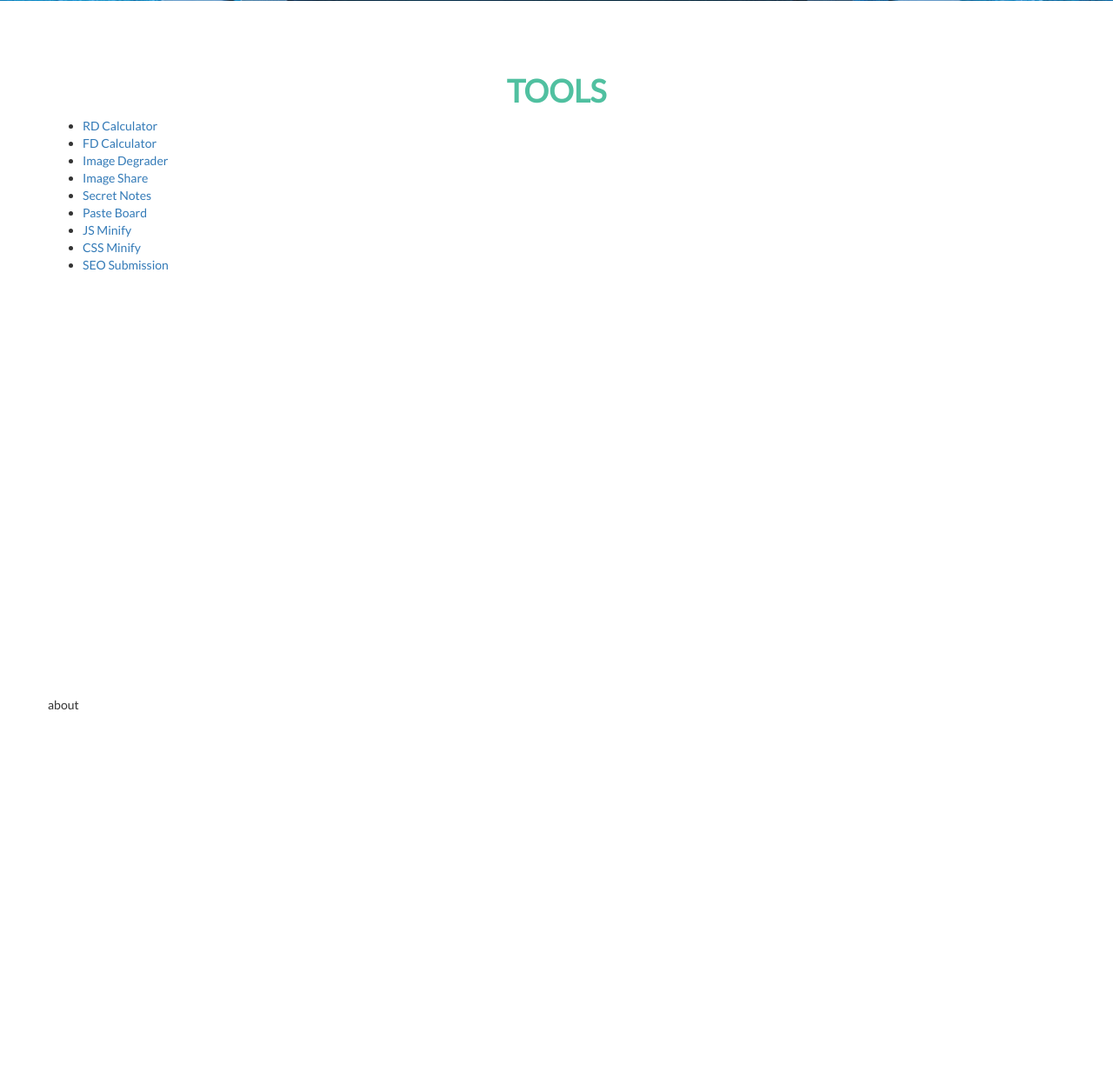
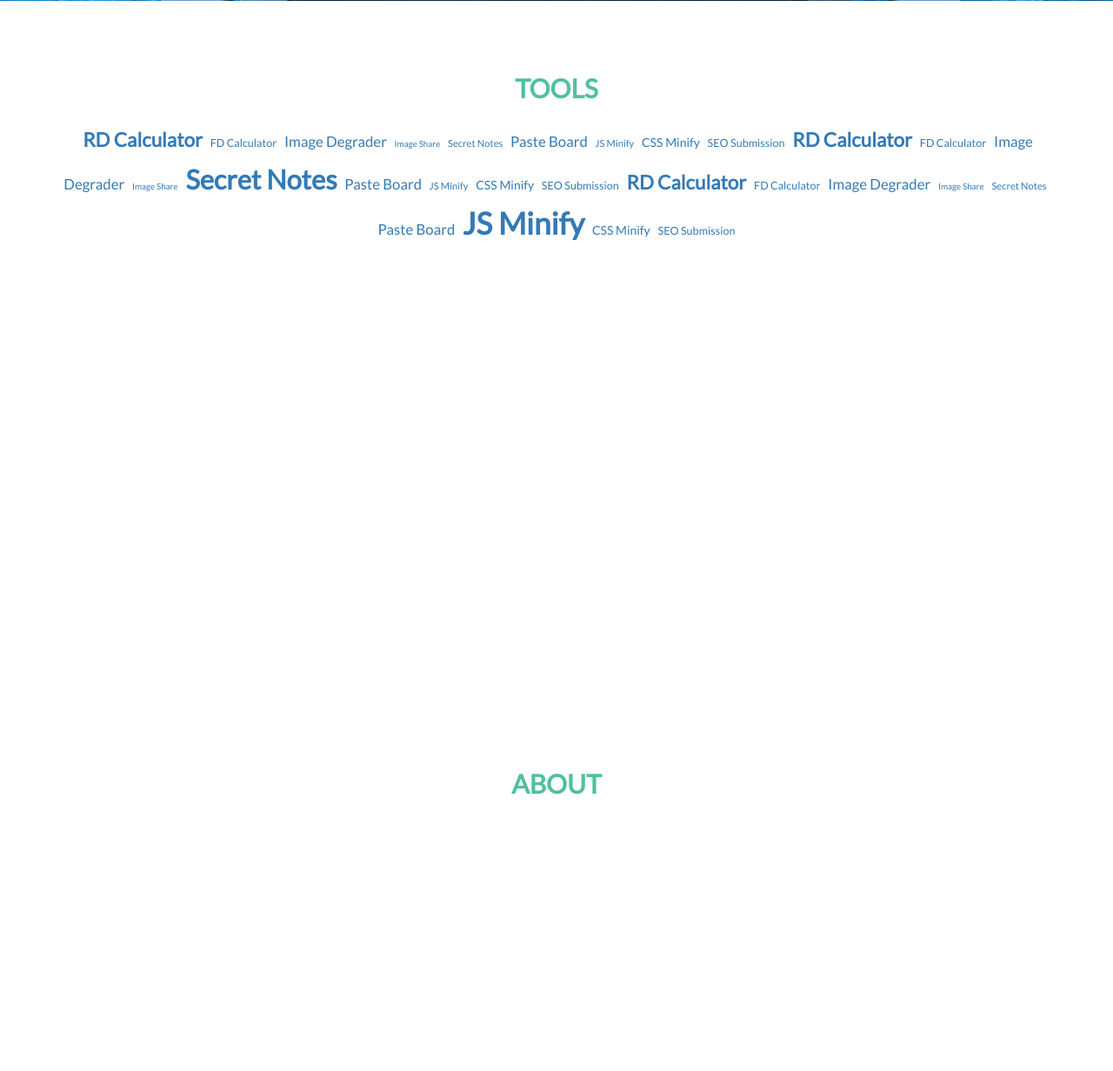
Before and after one commit to 3ncrypter/tlzbx.in, a PHP site: page / in a window 1280 px wide. Shown: the part 799-2031 px from the top of the page at 87% size. Run offline with PHP 8.4, Linux system fonts and the light colour scheme.

Commit message:
created tag clouds. :)

```diff
--- a/css/style.css
+++ b/css/style.css
@@ -383,9 +383,75 @@ html, body {
   padding: 5% 0;
   min-height: 100%;
 }
-.toolsCont h1 {
+.toolsCont h2 {
+  color: #50C0A0;
+  font-weight: bold;
+}
+.toolsCont .cloud {
+  padding-top: 10px;
+}
+.toolsCont .cloud .cloud-ul {
+  margin: 0;
+  padding: 2px;
+  line-height: 3em;
+  text-align: center;
+}
+.toolsCont .cloud .cloud-ul li {
+  display: inline;
+}
+.toolsCont .cloud .cloud-ul li a {
+  padding: 3px;
+}
+.toolsCont .cloud .cloud-ul li a.c1 {
+  font-size: 0.7em;
+  font-weight: 100;
+}
+.toolsCont .cloud .cloud-ul li a.c2 {
+  font-size: 0.8em;
+  font-weight: 200;
+}
+.toolsCont .cloud .cloud-ul li a.c3 {
+  font-size: 0.9em;
+  font-weight: 300;
+}
+.toolsCont .cloud .cloud-ul li a.c4 {
+  font-size: 1.0em;
+  font-weight: 400;
+}
+.toolsCont .cloud .cloud-ul li a.c5 {
+  font-size: 1.2em;
+  font-weight: 500;
+}
+.toolsCont .cloud .cloud-ul li a.c6 {
+  font-size: 1.4em;
+  font-weight: 600;
+}
+.toolsCont .cloud .cloud-ul li a.c7 {
+  font-size: 1.6em;
+  font-weight: 700;
+}
+.toolsCont .cloud .cloud-ul li a.c8 {
+  font-size: 1.8em;
+  font-weight: 800;
+}
+.toolsCont .cloud .cloud-ul li a.c9 {
+  font-size: 2.2em;
+  font-weight: 900;
+}
+.toolsCont .cloud .cloud-ul li a.c10 {
+  font-size: 2.5em;
+  font-weight: 900;
+}
+
+/*Tools - Cloud End*/
+/*About*/
+.aboutCont {
+  padding: 5%;
+  min-height: 100%;
+}
+.aboutCont h2 {
   color: #50C0A0;
   font-weight: bold;
 }
 
-/*Tools - Cloud End*/
+/*About End*/
--- a/index.html
+++ b/index.html
@@ -68,18 +68,36 @@
             <div class="container toolsCont">
                 <div class="row">
                    <div class="col-md-12 col-sm-12">
-                        <h1 class="text-center uppercase">Tools</h1>
-                       <div class="clouds">
+                        <h2 class="text-center uppercase">Tools</h2>
+                       <div class="cloud">
                         <ul class="cloud-ul">
-                            <li><a href="#">RD Calculator</a></li>
-                            <li><a href="#">FD Calculator</a></li>
-                            <li><a href="#">Image Degrader</a></li>
-                            <li><a href="#">Image Share</a></li>
-                            <li><a href="#">Secret Notes</a></li>
-                            <li><a href="#">Paste Board</a></li>
-                            <li><a href="#">JS Minify</a></li>
-                            <li><a href="#">CSS Minify</a></li>
-                            <li><a href="#">SEO Submission</a></li>
+                            <li><a class="c7" href="#">RD Calculator</a></li>
+                            <li><a class="c3" href="#">FD Calculator</a></li>
+                            <li><a class="c5" href="#">Image Degrader</a></li>
+                            <li><a class="c1" href="#">Image Share</a></li>
+                            <li><a class="c2" href="#">Secret Notes</a></li>
+                            <li><a class="c5" href="#">Paste Board</a></li>
+                            <li><a class="c2" href="#">JS Minify</a></li>
+                            <li><a class="c4" href="#">CSS Minify</a></li>
+                            <li><a class="c3" href="#">SEO Submission</a></li>
+                            <li><a class="c7" href="#">RD Calculator</a></li>
+                            <li><a class="c3" href="#">FD Calculator</a></li>
+                            <li><a class="c5" href="#">Image Degrader</a></li>
+                            <li><a class="c1" href="#">Image Share</a></li>
+                            <li><a class="c9" href="#">Secret Notes</a></li>
+                            <li><a class="c5" href="#">Paste Board</a></li>
+                            <li><a class="c2" href="#">JS Minify</a></li>
+                            <li><a class="c4" href="#">CSS Minify</a></li>
+                            <li><a class="c3" href="#">SEO Submission</a></li>
+                            <li><a class="c7" href="#">RD Calculator</a></li>
+                            <li><a class="c3" href="#">FD Calculator</a></li>
+                            <li><a class="c5" href="#">Image Degrader</a></li>
+                            <li><a class="c1" href="#">Image Share</a></li>
+                            <li><a class="c2" href="#">Secret Notes</a></li>
+                            <li><a class="c5" href="#">Paste Board</a></li>
+                            <li><a class="c10" href="#">JS Minify</a></li>
+                            <li><a class="c4" href="#">CSS Minify</a></li>
+                            <li><a class="c3" href="#">SEO Submission</a></li>
                         </ul>
                        </div>
                     </div>
@@ -87,10 +105,11 @@
             </div>
         </section>
         <section class="wrapper about" id="about">
-            <div class="gap-md"></div>
-            <div class="container">
+            <div class="container aboutCont">
                 <div class="row">
-                    about
+                    <div class="col-md-12 col-sm-12">
+                        <h2 class="text-center uppercase">About</h2>
+                    </div>
                 </div>
             </div>
         </section>
--- a/sass/style.scss
+++ b/sass/style.scss
@@ -114,6 +114,29 @@ html, body {width: 100%;height: 100%;}
 
 /*Tools - Cloud*/
 .toolsCont{padding: 5% 0; min-height: 100%;
-    h1{color: #50C0A0;font-weight: bold;}
+    h2{color: #50C0A0;font-weight: bold;}
+    .cloud{padding-top: 10px;
+        .cloud-ul{margin: 0; padding: 2px; line-height: 3em; text-align: center;
+            li{display: inline;
+                a{padding: 3px; }
+                a.c1 { font-size: 0.7em; font-weight: 100; }
+                a.c2 { font-size: 0.8em; font-weight: 200; }
+                a.c3 { font-size: 0.9em; font-weight: 300; }
+                a.c4 { font-size: 1.0em; font-weight: 400; }
+                a.c5 { font-size: 1.2em; font-weight: 500; }
+                a.c6 { font-size: 1.4em; font-weight: 600; }
+                a.c7 { font-size: 1.6em; font-weight: 700; }
+                a.c8 { font-size: 1.8em; font-weight: 800; }
+                a.c9 { font-size: 2.2em; font-weight: 900; }
+                a.c10 { font-size: 2.5em; font-weight: 900; }
+            }
+        }
+    }
 }
 /*Tools - Cloud End*/
+
+/*About*/
+.aboutCont{padding: 5%; min-height: 100%;
+    h2{color: #50C0A0;font-weight: bold;}
+}
+/*About End*/
```
